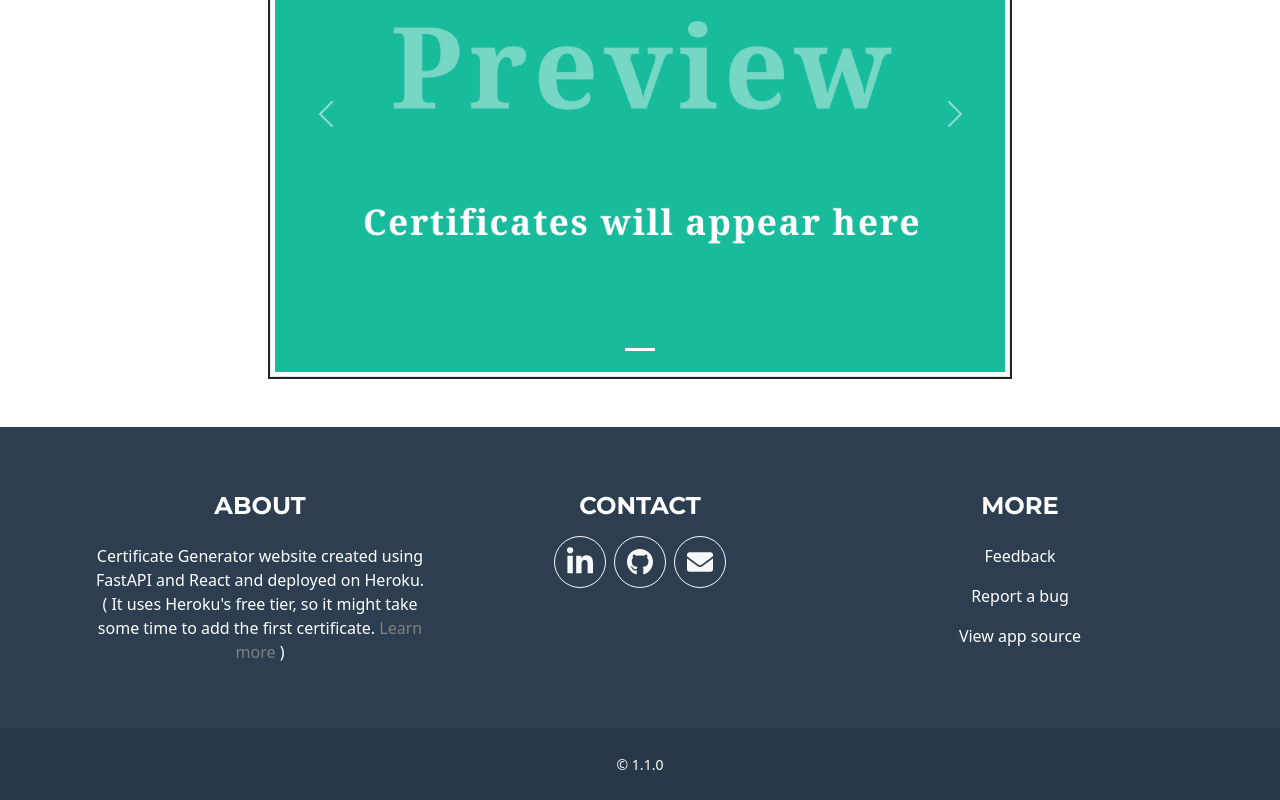
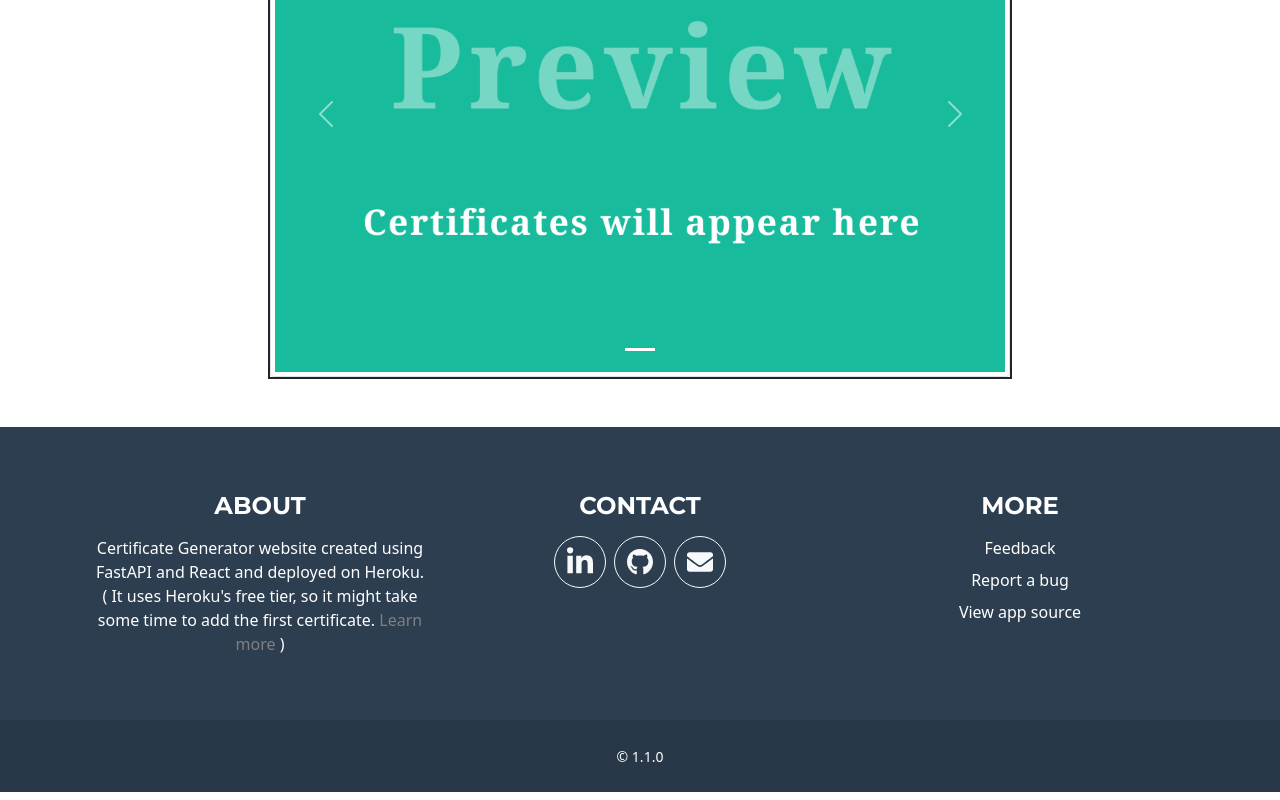
Before and after one commit to RohanKaran/certificate-generator-frontend, a React (Create React App) app: page / in a window 1280 px wide. Shown: the part 1169-1969 px from the top of the page. Built offline with nearby package versions, Linux system fonts and the light colour scheme; no server answers.

Commit message:
ui updated

```diff
--- a/src/App.js
+++ b/src/App.js
@@ -54,7 +54,7 @@ function App() {
           <Container>
             <Row>
               <Col className="col-md-4 mb-4 mb-lg-0">
-                <h4 className="text-uppercase mb-4">About</h4>
+                <h4 className="text-uppercase mb-3">About</h4>
                 <p>Certificate Generator website created using FastAPI and React and deployed on Heroku.
                   <br/>( It uses
                   Heroku's free tier, so it might take some time to add the first certificate.{' '}
@@ -99,29 +99,34 @@ function App() {
               </Col>
 
               <Col className="col-md-4">
-                <h4 className="text-uppercase mb-4">MORE</h4>
+                <h4 className="text-uppercase mb-3">MORE</h4>
+                <div className={'mb-2'}>
                 <a href={"https://github.com/RohanKaran/certificate-generator/discussions/new?category=feedback"}
                      target={"_blank"}
                      rel="noreferrer"
                      className={"text-white text-decoration-none"}>
-                    <p>Feedback</p>
+                    Feedback
                   </a>
+                  </div>
 
+
+                <div className={'mb-2'}>
                   <a href={"https://github.com/rohankaran/certificate-generator/issues/new/choose"}
                      target={"_blank"}
                      rel="noreferrer"
                      className={"text-white text-decoration-none"}>
-                    <p>Report a bug</p>
+                    Report a bug
                   </a>
+                </div>
 
+                <div>
                   <a href={"https://github.com/rohankaran/certificate-generator"}
                      target={"_blank"}
                      rel="noreferrer"
                         className={"text-white text-decoration-none"}>
-                    <p>
                       View app source
-                    </p>
                   </a>
+                </div>
 
               </Col>
 
```
